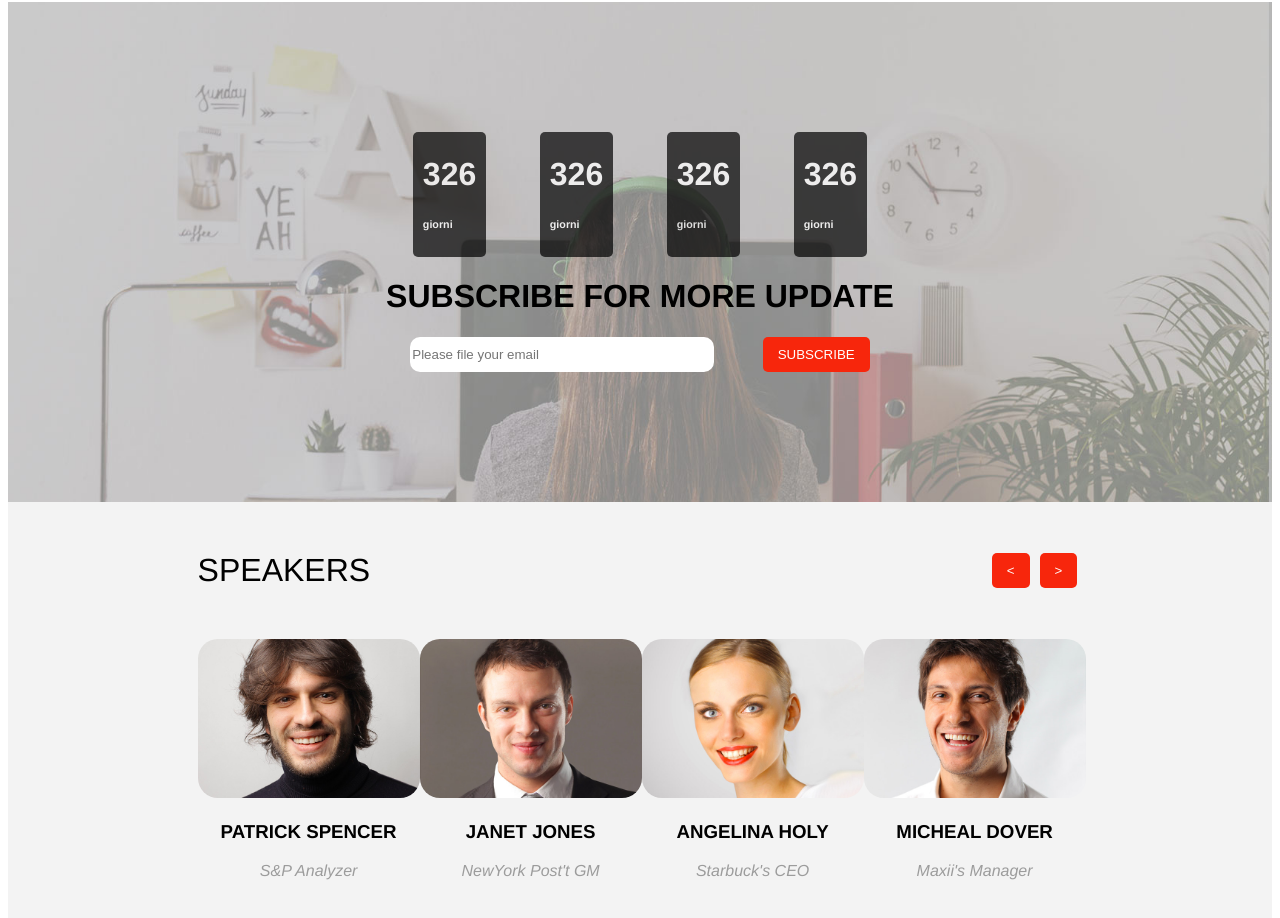
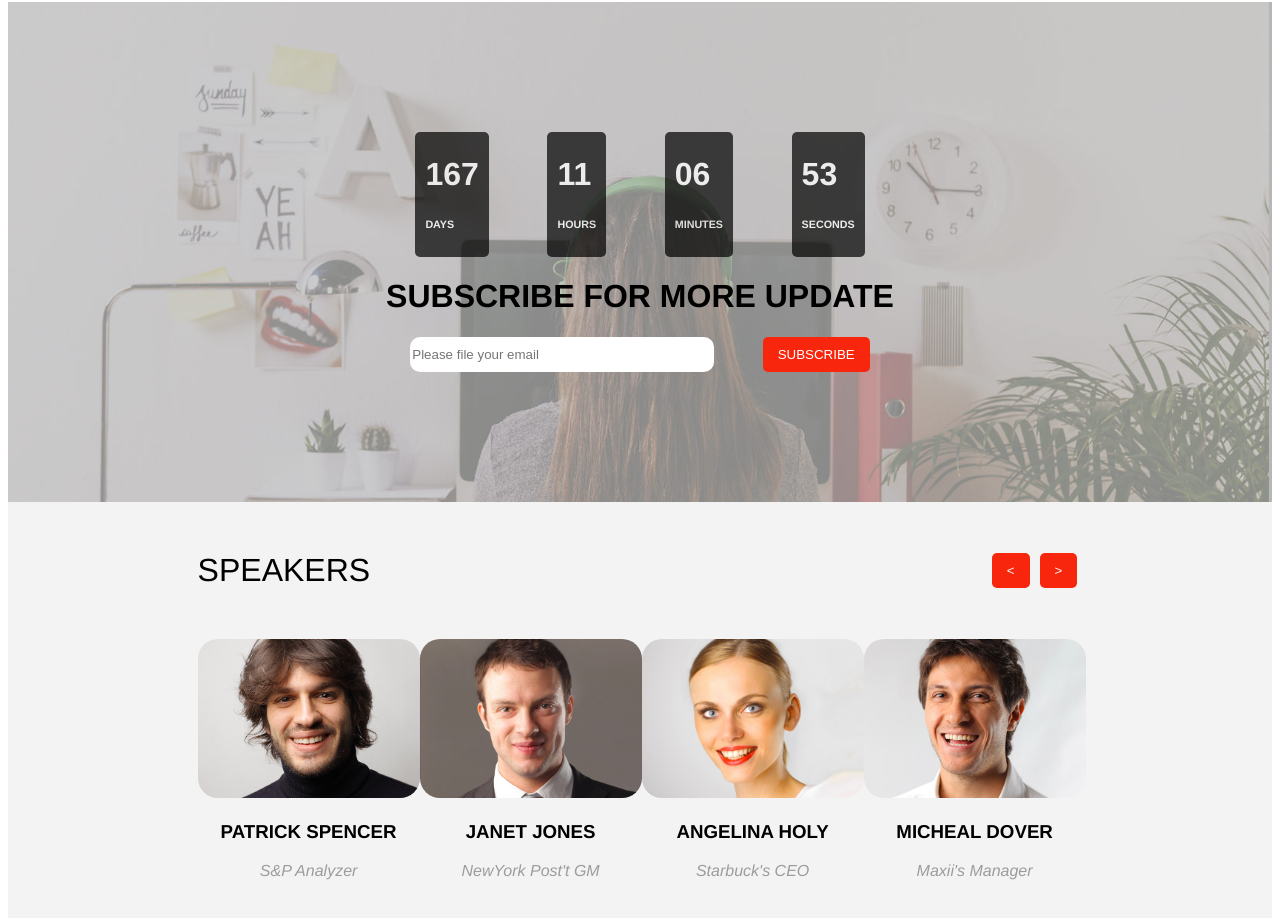
Before and after one commit to AndreaPanzeriDev/proj-html-vuejs, a Vue app: page / in a window 1280 px wide. Shown: the part 851-1769 px from the top of the page. Built offline with nearby package versions, Linux system fonts and the light colour scheme; what v-video-embed would draw is missing.

Commit message:
real timer

```diff
--- a/src/components/SubscribeComp.vue
+++ b/src/components/SubscribeComp.vue
@@ -3,20 +3,20 @@
     <div class="container m-auto">
       <div class="d-flex blocks">
         <div class="block">
-          <h1>326</h1>
-          <h6>giorni</h6>
+          <h1>{{displaydays}}</h1>
+          <h6>DAYS</h6>
         </div>
         <div class="block">
-          <h1>326</h1>
-          <h6>giorni</h6>
+          <h1>{{displayhours}}</h1>
+          <h6>HOURS</h6>
         </div>
         <div class="block">
-          <h1>326</h1>
-          <h6>giorni</h6>
+          <h1>{{displayminutes}}</h1>
+          <h6>MINUTES</h6>
         </div>
         <div class="block">
-          <h1>326</h1>
-          <h6>giorni</h6>
+          <h1>{{displayseconds}}</h1>
+          <h6>SECONDS</h6>
         </div>
       </div>
       <h1>SUBSCRIBE FOR MORE UPDATE</h1>
@@ -33,8 +33,27 @@
   name: "SubscribeComp",
   data(){
     return{
-      mail: ''
+      mail: '',
+      displaydays: 0,
+      displayhours: 0,
+      displayminutes: 0,
+      displayseconds: 0,
     }
+  },
+  computed:{
+    _seconds: () => 1000,
+    _minutes(){
+      return this._seconds * 60
+    },
+    _hours(){
+      return this._minutes * 60
+    },
+    _days(){
+      return this._hours * 24
+    }
+  },
+  mounted(){
+    this.remainingTime()
   },
   methods:{
     checkemail(){
@@ -45,6 +64,29 @@
       }else{
         alert('check your mailbox')
       }
+    },
+
+    remainingTime(){
+      const timer = setInterval(() => {
+        const now  = new Date();
+        const end = new Date(2023, 4, 23, 10, 10, 10, 10);
+        const distance = end.getTime() - now.getTime()
+
+        if(distance < 0){
+          clearInterval(timer);
+          return
+        }
+
+        const days = Math.floor((distance / this._days));
+        const hours = Math.floor((distance % this._days) / this._hours);
+        const minutes = Math.floor((distance % this._hours) / this._minutes);
+        const seconds = Math.floor((distance % this._minutes) / this._seconds);
+
+        this.displayseconds = seconds < 10 ? "0" + seconds : seconds;
+        this.displayminutes = minutes < 10 ? "0" + minutes : minutes;
+        this.displayhours = hours < 10 ? "0" + hours : hours;
+        this.displaydays = days < 10 ? "0" + days : days;
+      }, 1000 );
     }
   }
 };
```
